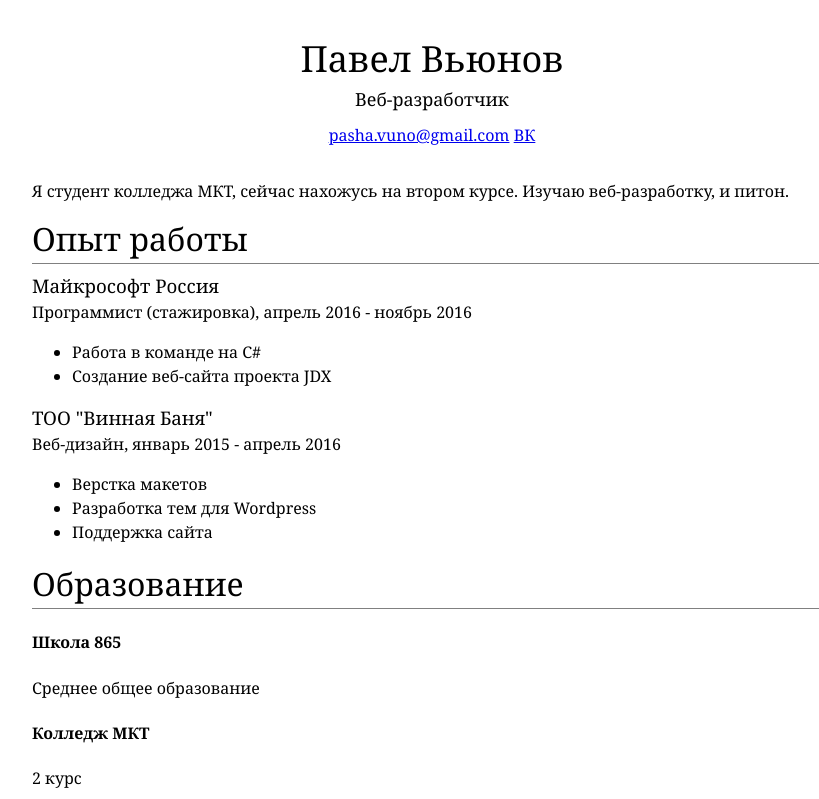
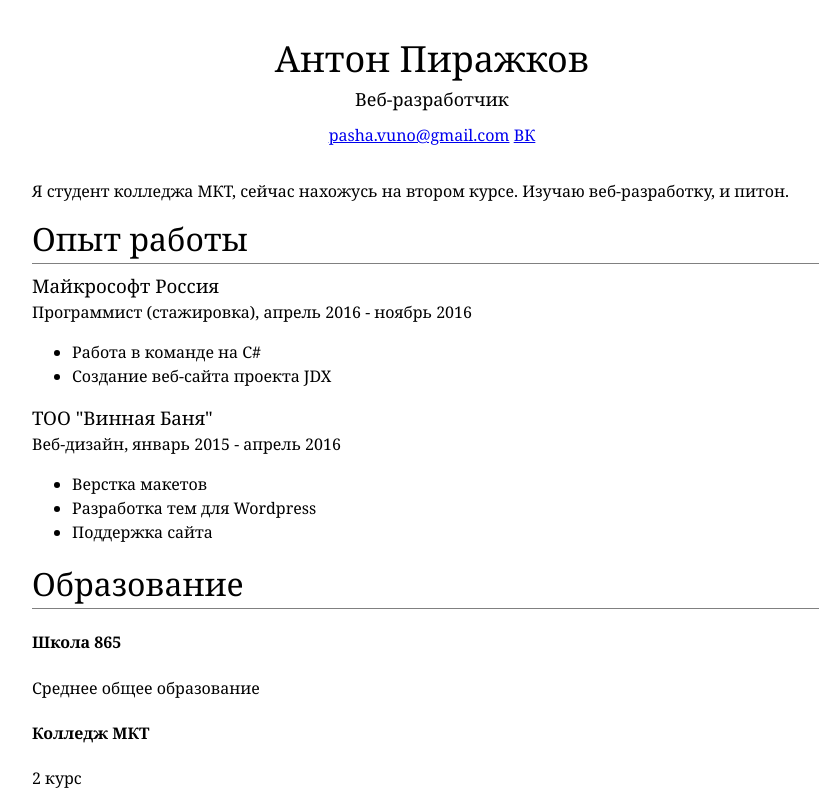
Before and after one commit to HUFMAY/HUFMAY3.github.io, a plain HTML site: page index.html in a window 1280 px wide. Shown: the top 799 px of the page, without its empty margins (208-1027 px from the left). Drawn offline with Linux system fonts and the light colour scheme.

Commit message:
Update index.html

```diff
--- a/index.html
+++ b/index.html
@@ -7,7 +7,7 @@
 
   <body>
     <div id="header">
-      <h1>Павел Вьюнов</h1>
+      <h1>Антон Пиражков</h1>
       <h2 class="header-title">Веб-разработчик</h2>
       <p>
         <a href="mailto:pasha.vuno@gmail.com">pasha.vuno@gmail.com</a>
```
